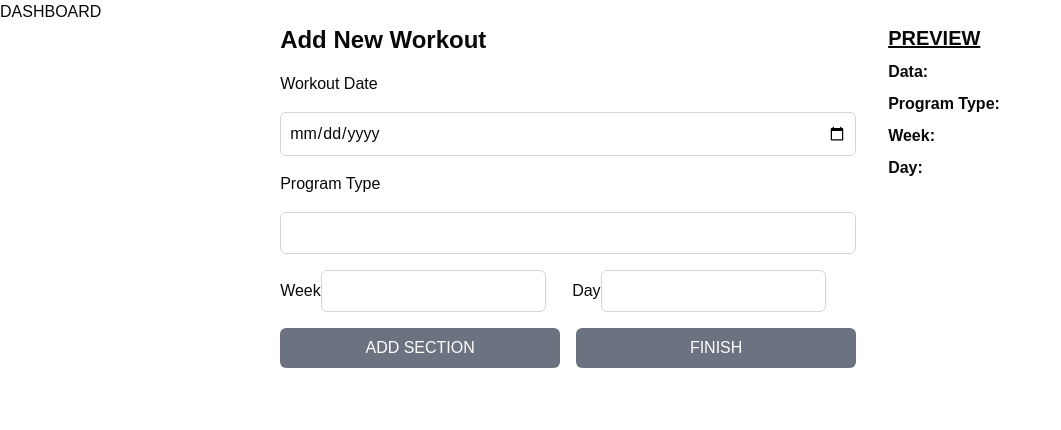
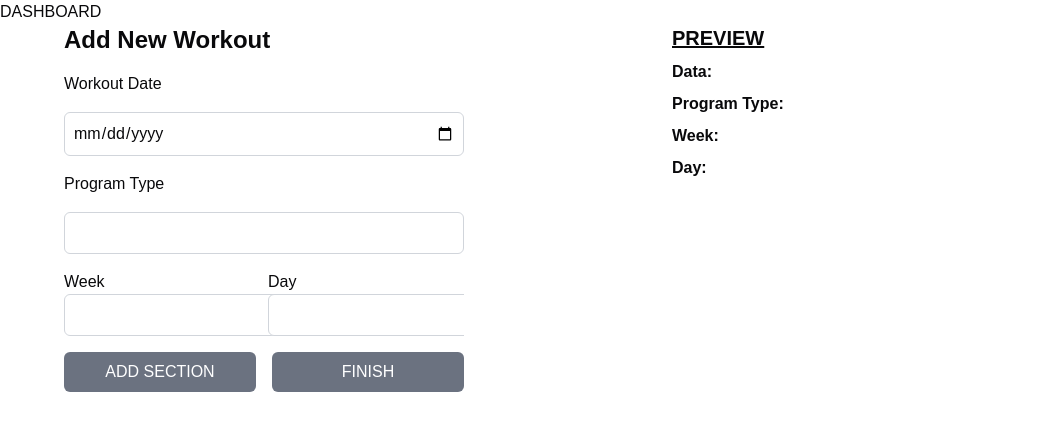
Before and after one commit to altomizawa/functional-body-building, a Next.js app: page /dashboard in a window 1280 px wide. Shown: the top 430 px of the page, without its empty margins (0-1061 px from the left). Built offline with nearby package versions, Linux system fonts and the light colour scheme.

Commit message:
add grid to preview

```diff
--- a/components/AddNewWorkoutForm.js
+++ b/components/AddNewWorkoutForm.js
@@ -139,7 +139,7 @@ const AddNewWorkoutForm = () => {
   }
 
   return (
-    <div className='w-[90%] mx-auto flex justify-center'>
+    <div className='w-[90%] mx-auto block md:grid md:grid-cols-2 justify-center'>
       <form name="newWorkout" onSubmit={getFormData} className='flex flex-col w-[50%] min-w-[400px] space-y-4'>
         <h2 className='text-2xl font-bold'>Add New Workout</h2>
 
```
